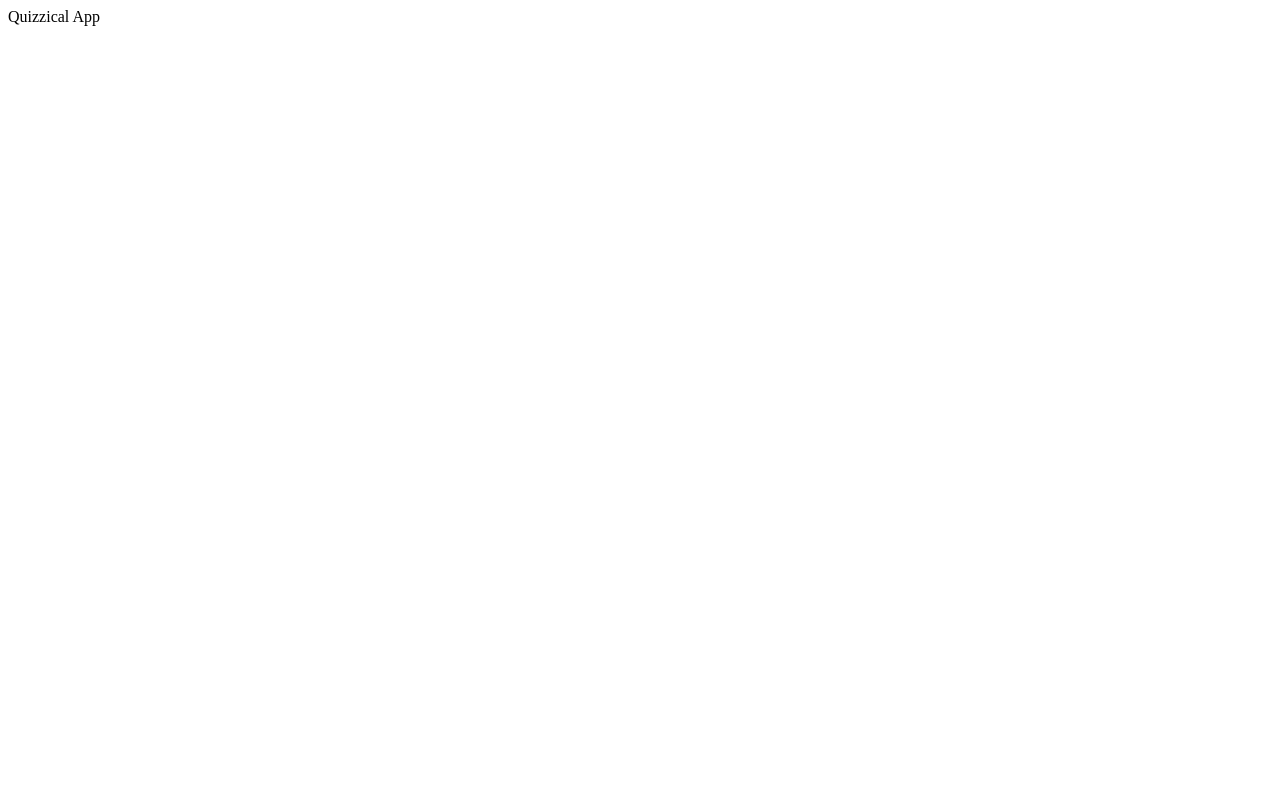
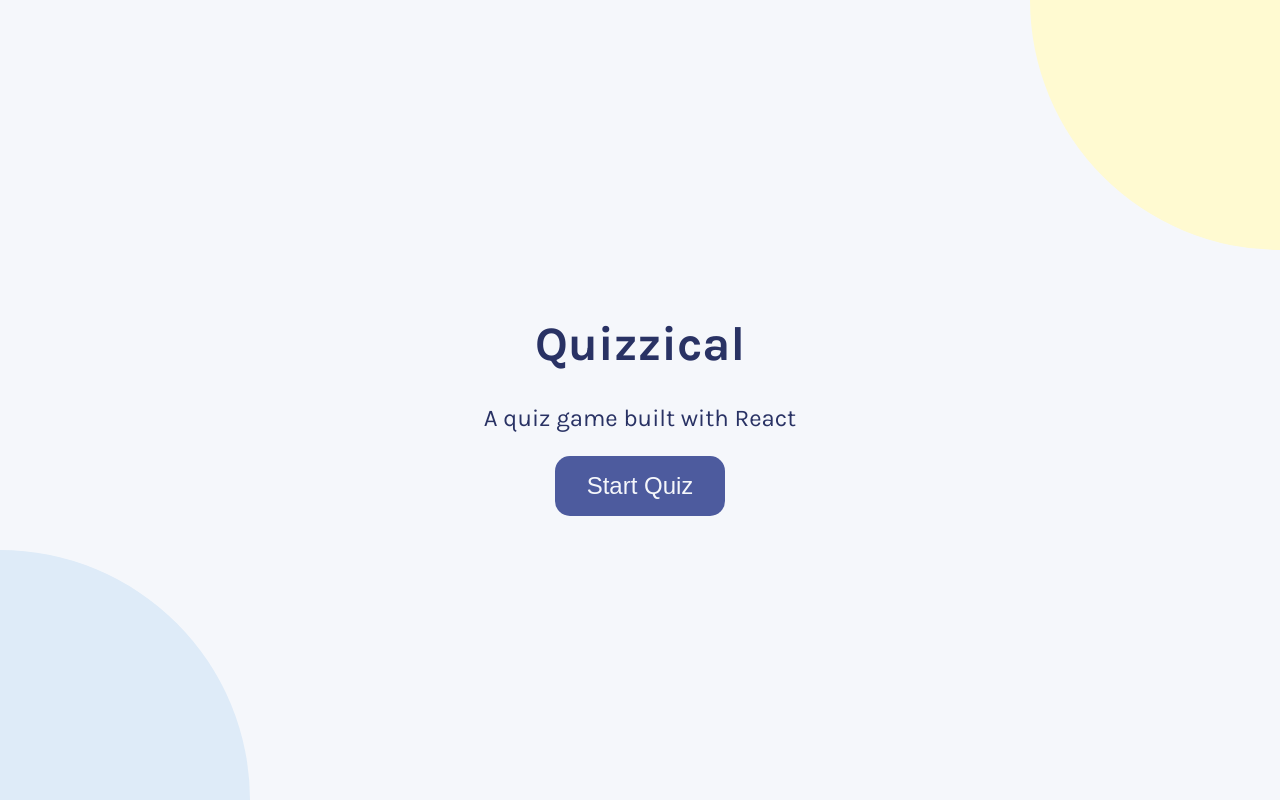
Before and after one commit to JamesMartin1998/quizzical, a React (Vite) app: page / in a window 1280 px wide. Built offline with nearby package versions, Linux system fonts and the light colour scheme.

Commit message:
add StartGame component and basic style

```diff
--- a/index.html
+++ b/index.html
@@ -1,13 +1,20 @@
 <!DOCTYPE html>
 <html lang="en">
+
 <head>
+  <link rel="preconnect" href="https://fonts.googleapis.com">
+  <link rel="preconnect" href="https://fonts.gstatic.com" crossorigin>
+  <link href="https://fonts.googleapis.com/css2?family=Karla:wght@400;700&display=swap" rel="stylesheet">
+  <link rel="stylesheet" href="./src/style.css">
   <meta charset="UTF-8" />
   <link rel="icon" type="image/svg+xml" href="/vite.svg" />
   <meta name="viewport" content="width=device-width, initial-scale=1.0" />
   <title>Vite + React</title>
 </head>
+
 <body>
   <div id="root"></div>
   <script type="module" src="/src/main.jsx"></script>
 </body>
+
 </html>
--- a/src/App.jsx
+++ b/src/App.jsx
@@ -1,9 +1,12 @@
 import React from "react"
+import StartGame from "./components/StartGame"
 
 const App = () => {
   return (
-    <div>
-      Quizzical App
+    <div className="App--container">
+      <div id="App--yellow-circle" className="App--circle-design"></div>
+      <div id="App--blue-circle" className="App--circle-design"></div>
+      <StartGame />
     </div>
   )
 }
--- /dev/null
+++ b/src/components/StartGame.jsx
@@ -0,0 +1,15 @@
+import React from "react"
+
+const StartGame = () => {
+    return (
+        <div className="StartGame--container">
+            <h1>Quizzical</h1>
+            <p>A quiz game built with React</p>
+            <button>
+                Start Quiz
+            </button>
+        </div>
+    )
+}
+
+export default StartGame
--- /dev/null
+++ b/src/style.css
@@ -0,0 +1,95 @@
+* {
+  box-sizing: border-box;
+}
+
+body {
+  margin: 0;
+  font-family: "Karla", sans-serif;
+}
+
+.App--container {
+  background-color: #f5f7fb;
+  width: 100%;
+  height: 100vh;
+  position: relative;
+  overflow-x: hidden;
+  overflow-y: hidden;
+  display: flex;
+  justify-content: center;
+  align-items: center;
+}
+
+.App--circle-design {
+  position: absolute;
+  border-radius: 50%;
+  width: 500px;
+  height: 500px;
+}
+
+#App--yellow-circle {
+  background-color: #fffad1;
+  top: -250px;
+  right: -250px;
+}
+
+#App--blue-circle {
+  background-color: #deebf8;
+  bottom: -250px;
+  left: -250px;
+}
+
+@media (max-width: 900px) {
+  .App--circle-design {
+    width: 300px;
+    height: 300px;
+  }
+
+  #App--yellow-circle {
+    top: -150px;
+    right: -150px;
+  }
+
+  #App--blue-circle {
+    bottom: -150px;
+    left: -150px;
+  }
+}
+
+/* Start Game Component */
+
+.StartGame--container {
+  text-align: center;
+  color: #293264;
+}
+
+.StartGame--container h1 {
+  font-weight: 700;
+}
+
+.StartGame--container button {
+  background-color: #4d5b9e;
+  color: #f5f7fb;
+  border-radius: 15px;
+  padding: 1rem 2rem;
+  cursor: pointer;
+  border: none;
+  transition: all 0.2s ease-in-out;
+}
+
+.StartGame--container button:hover {
+  transform: scale(1.1);
+}
+
+@media (min-width: 900px) {
+  .StartGame--container h1 {
+    font-size: 48px;
+  }
+
+  .StartGame--container p {
+    font-size: 24px;
+  }
+
+  .StartGame--container button {
+    font-size: 24px;
+  }
+}
```
Lines whose indentation alone changed are shown as unchanged.
